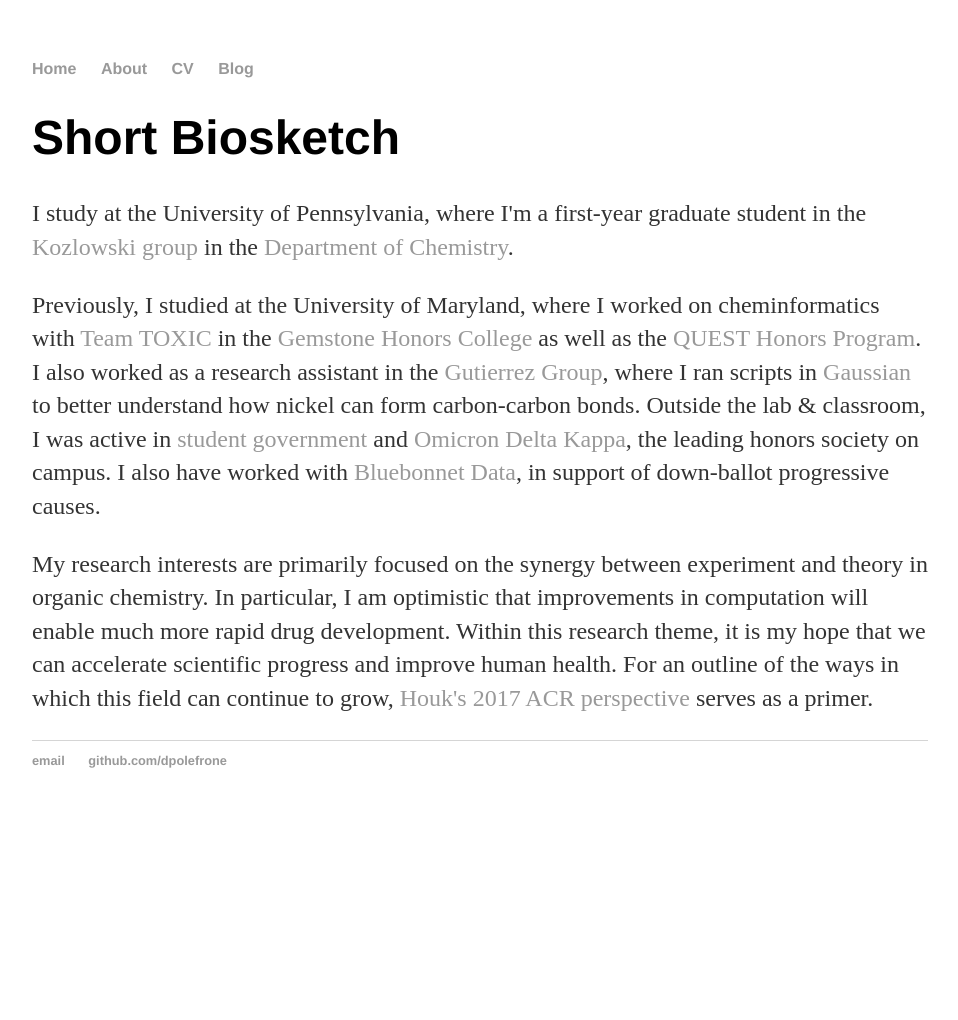
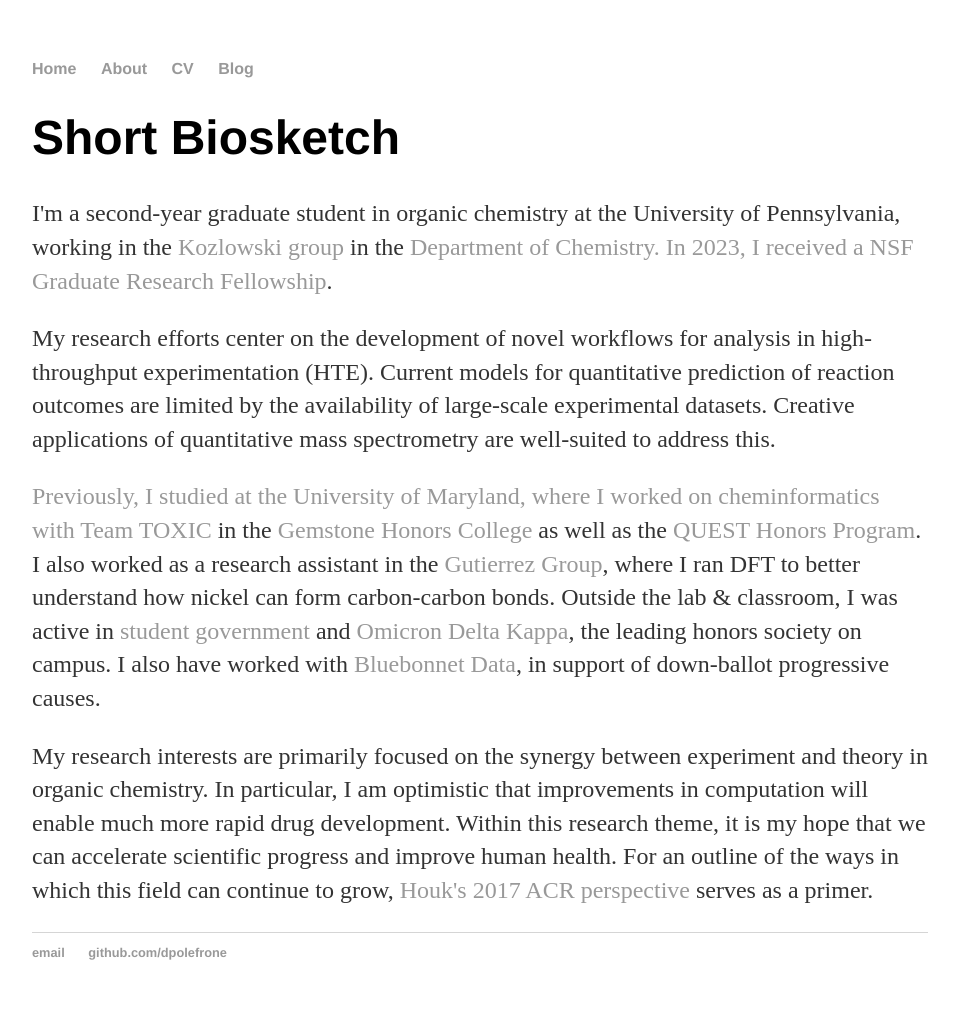
Before and after one commit to dpolefrone/dpolefrone.github.io, a Jekyll site: the page built from about/index.html, in a window 1280 px wide. Shown: the whole page, without its empty margins (160-1118 px from the left). Built offline with Jekyll 4.4.1, drawn with Linux system fonts in a browser that asks for light colours; before the commit the page ends 900 px from its top, so only the background shows below that.

Commit message:
Update index.html

```diff
--- a/about/index.html
+++ b/about/index.html
@@ -4,15 +4,21 @@ title: David Polefrone
 ---
 <div class="blurb">
 	<h1>Short Biosketch</h1>
-	<p>I study at the University of Pennsylvania, where I'm a first-year graduate student in the <a href="https://www.mckgroup.org/">Kozlowski group</a>
-		in the <a href="https://www.chem.upenn.edu/">Department of Chemistry</a>.
+	<p>I'm a second-year graduate student in organic chemistry at the University of Pennsylvania,
+		working in the <a href="https://www.mckgroup.org/">Kozlowski group</a>
+		in the <a href="https://www.chem.upenn.edu/">Department of Chemistry. In 2023,
+		I received a NSF Graduate Research Fellowship</a>.
+
+	<p>My research efforts center on the development of novel workflows for analysis in high-throughput experimentation (HTE).
+		Current models for quantitative prediction of reaction outcomes are limited by the availability of large-scale experimental datasets.
+		Creative applications of quantitative mass spectrometry are well-suited to address this.<a>
 
 
 	<p>Previously, I studied at the University of Maryland, where I worked on cheminformatics with <a href="https://gemstonetoxic.github.io/">Team TOXIC</a>
 		in the <a href="https://www.gemstone.umd.edu/">Gemstone Honors College</a>
 		as well as the <a href="https://www.rhsmith.umd.edu/programs/undergraduate-programs/academics/fellows-special-programs/quest">QUEST Honors Program</a>.
 		I also worked as a research assistant in the <a href="https://www.gutierrezlabs.com/">Gutierrez Group</a>,
-		where I ran scripts in <a href="https://gaussian.com/">Gaussian</a> to better understand how nickel can form carbon-carbon bonds.
+		where I ran DFT to better understand how nickel can form carbon-carbon bonds.
 		Outside the lab & classroom, I was active in <a href="https://www.umdsga.com/">student government</a>
 		and <a href="https://odk.umd.edu/">Omicron Delta Kappa</a>, the leading honors society on campus.
 		I also have worked with <a href="https://www.bluebonnetdata.org"/>Bluebonnet Data</a>,
```
